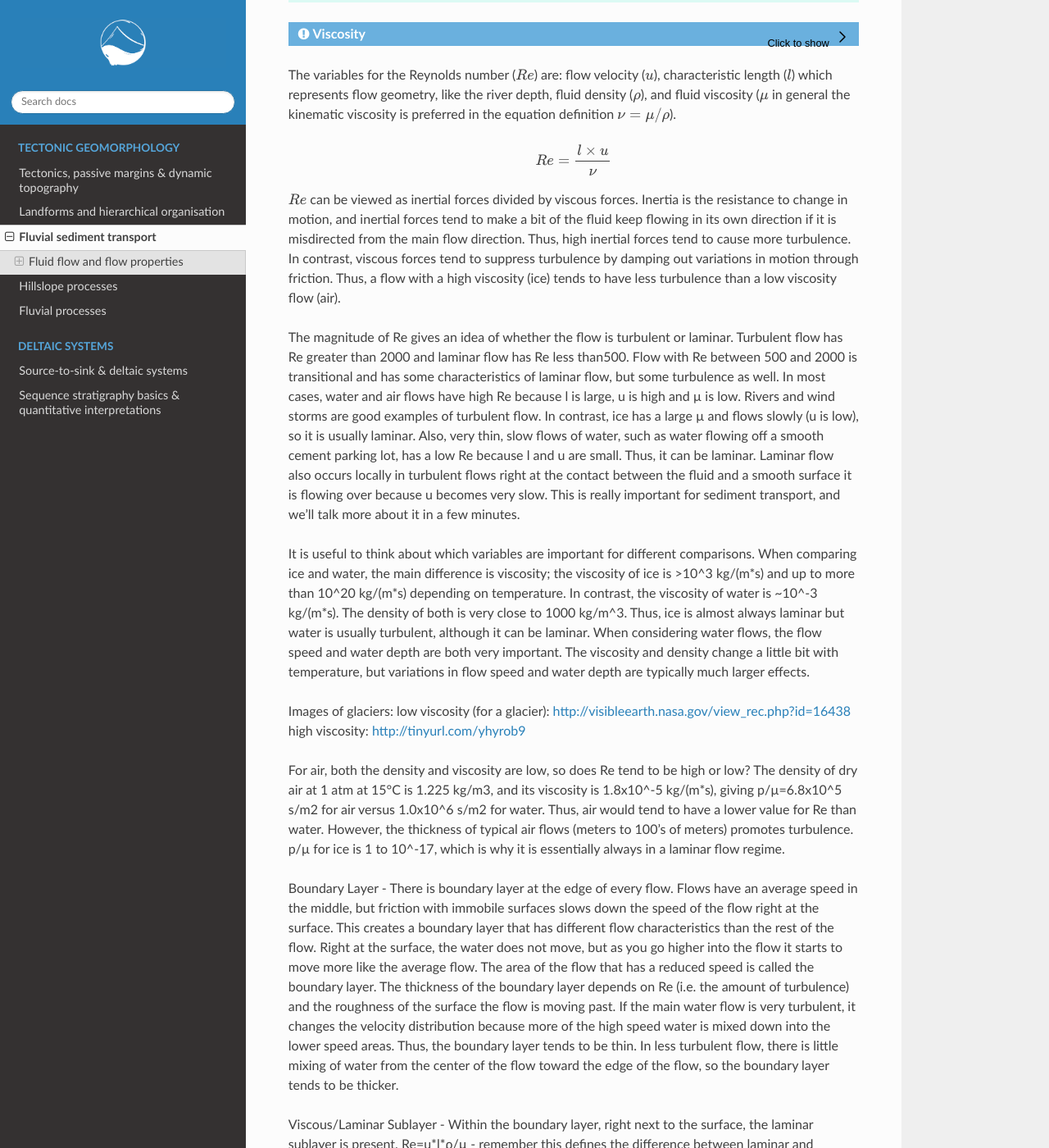
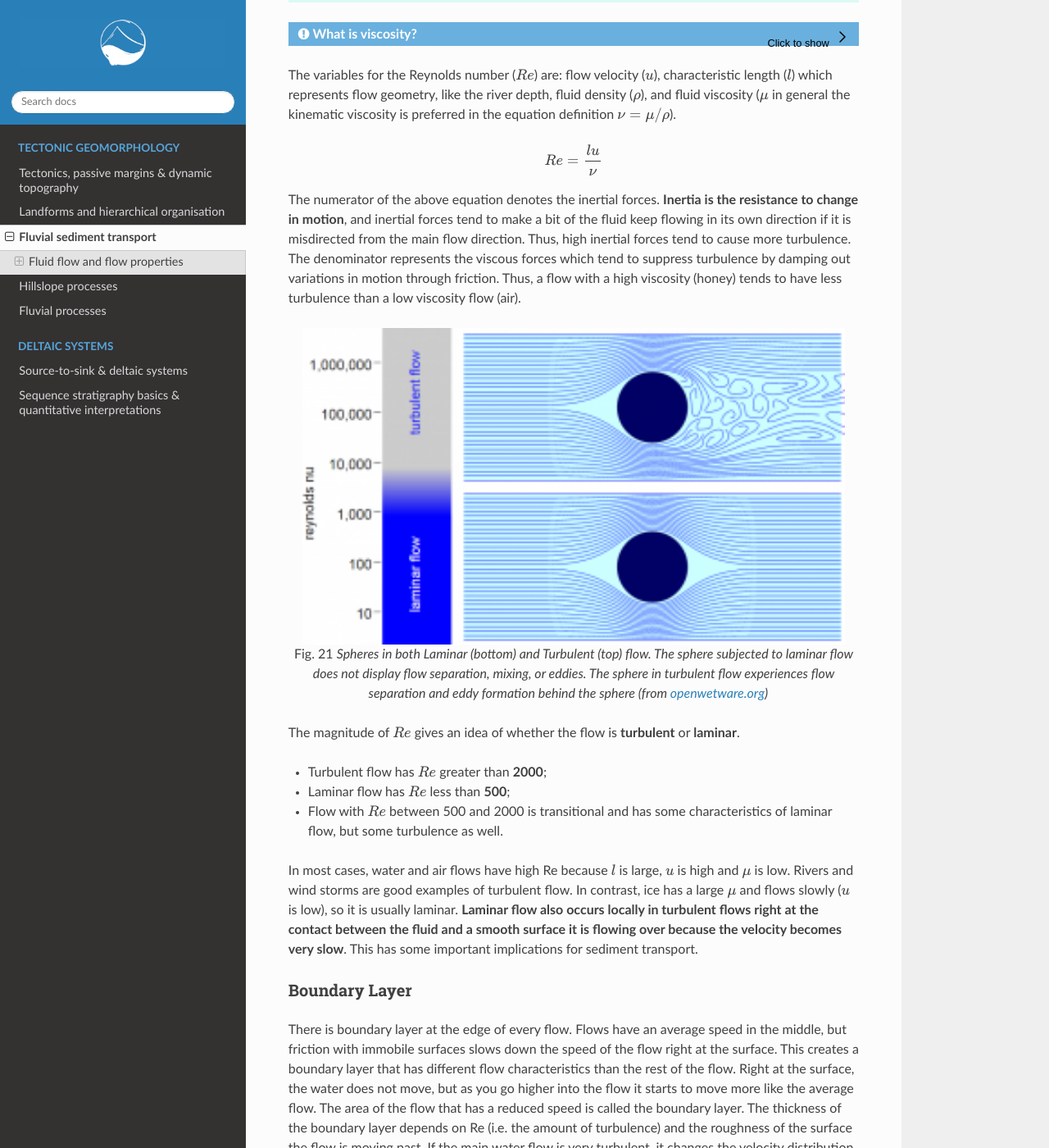
Before and after one commit to TristanSalles/EarthSurface, a Sphinx documentation site: the page built from docs/sedtransport.rst, in a window 1280 px wide and 1400 px high, scrolled down 1710 px. Shown: the whole window at 82% size. Built offline with Sphinx 7.4.7 and the Read the Docs theme 2.0.0, drawn with Linux system fonts in a browser that asks for light colours; the version number could not be read and is left out; some of the changed text lies outside the part shown.

Commit message:
add content

```diff
--- a/docs/sedtransport.rst
+++ b/docs/sedtransport.rst
@@ -25,7 +25,7 @@ Fluid flow and flow properties
 -------------------------------
 
 .. note::
-  This section is based on the lecture by Dawn Sumner from UC Davies: `**Walther's Law and Fluid Flow** <http://dawnssedstrat.blogspot.com/2011/01/lecture-2-walthers-law-and-fluid-flow.html>`_.
+  This section is based on the lecture by Dawn Sumner from UC Davies: `Walther's Law and Fluid Flow <http://dawnssedstrat.blogspot.com/2011/01/lecture-2-walthers-law-and-fluid-flow.html>`_.
 
 
 Flow types
@@ -58,31 +58,42 @@ Reynolds Number
 
   The **Reynolds number** predicts the extent of turbulence in a fluid based on how fast the fluid is flowing, the geometry of the flow (how deep and wide it is, *etc.*), and the density and viscosity the of the fluid. The number is **dimensionless** and represents the ratio between **fluid inertial forces** and **fluid viscous forces**.
 
-..  admonition:: Viscosity
+..  admonition:: What is viscosity?
     :class: toggle, note
 
-    Viscosity is a measure of the resistance of a material to flow, *i.e.* how **thick** and easily deformed it is. Viscosity is sort-of like the amount of friction within a substance. Walking through air is easy, because there is not much friction between air molecules. Air has a low viscosity. Swimming is more difficult because the water drags on your body. This is due to the **friction** between adjacent water molecules, *i.e.* higher viscosity.
+    Viscosity is a measure of the resistance of a material to flow, *i.e.* how **thick** and easily deformed it is. Viscosity is sort-of like the amount of friction within a substance. Walking through air is easy, because there is not much friction between air molecules. Air has a low viscosity. Swimming is more difficult because the water drags on your body. This is due to the **friction** between adjacent water molecules, *i.e.* higher viscosity. The viscosity of ice is > :math:`10^3` kg/(m*s) and up to more than :math:`10^20` kg/(m*s) depending on temperature. In contrast, the viscosity of water is approx. :math:`10^{-3}` kg/(m*s).
 
 The variables for the Reynolds number (:math:`Re`) are: flow velocity (:math:`u`), characteristic length (:math:`l`) which represents flow geometry, like the river depth, fluid density (:math:`\rho`), and fluid viscosity (:math:`\mu` in general the kinematic viscosity is preferred in the equation definition :math:`\nu=\mu / \rho`).
 
 .. math::
 
-   Re = \frac{ l \times u}{\nu}
+   Re = \frac{ l u}{\nu}
 
 
-:math:`Re` can be viewed as inertial forces divided by viscous forces. Inertia is the resistance to change in motion, and inertial forces tend to make a bit of the fluid keep flowing in its own direction if it is misdirected from the main flow direction. Thus, high inertial forces tend to cause more turbulence. In contrast, viscous forces tend to suppress turbulence by damping out variations in motion through friction. Thus, a flow with a high viscosity (ice) tends to have less turbulence than a low viscosity flow (air).
+The numerator of the above equation denotes the inertial forces. **Inertia is the resistance to change in motion**, and inertial forces tend to make a bit of the fluid keep flowing in its own direction if it is misdirected from the main flow direction. Thus, high inertial forces tend to cause more turbulence. The denominator represents the viscous forces which tend to suppress turbulence by damping out variations in motion through friction. Thus, a flow with a high viscosity (honey) tends to have less turbulence than a low viscosity flow (air).
 
-The magnitude of Re gives an idea of whether the flow is turbulent or laminar. Turbulent flow has Re greater than 2000 and laminar flow has Re less than500. Flow with Re between 500 and 2000 is transitional and has some characteristics of laminar flow, but some turbulence as well. In most cases, water and air flows have high Re because l is large, u is high and µ is low. Rivers and wind storms are good examples of turbulent flow. In contrast, ice has a large µ and flows slowly (u is low), so it is usually laminar. Also, very thin, slow flows of water, such as water flowing off a smooth cement parking lot, has a low Re because l and u are small. Thus, it can be laminar. Laminar flow also occurs locally in turbulent flows right at the contact between the fluid and a smooth surface it is flowing over because u becomes very slow. This is really important for sediment transport, and we'll talk more about it in a few minutes.
 
-It is useful to think about which variables are important for different comparisons. When comparing ice and water, the main difference is viscosity; the viscosity of ice is >10^3 kg/(m*s) and up to more than 10^20 kg/(m*s) depending on temperature. In contrast, the viscosity of water is ~10^-3 kg/(m*s). The density of both is very close to 1000 kg/m^3. Thus, ice is almost always laminar but water is usually turbulent, although it can be laminar. When considering water flows, the flow speed and water depth are both very important. The viscosity and density change a little bit with temperature, but variations in flow speed and water depth are typically much larger effects.
+.. figure:: images/Laminar-Turbulent_Flow.png
+   :width: 95 %
+   :alt: Laminar and Turbulent
+   :align: center
 
-Images of glaciers:
-low viscosity (for a glacier): http://visibleearth.nasa.gov/view_rec.php?id=16438
-high viscosity: http://tinyurl.com/yhyrob9
+   Spheres in both Laminar (bottom) and Turbulent (top) flow. The sphere subjected to laminar flow does not display flow separation, mixing, or eddies. The sphere in turbulent flow experiences flow separation and eddy formation behind the sphere (from `openwetware.org <https://openwetware.org/wiki/Reynolds_Number_-_Blayne_Sarazin>`_)
 
-For air, both the density and viscosity are low, so does Re tend to be high or low? The density of dry air at 1 atm at 15°C is 1.225 kg/m3, and its viscosity is 1.8x10^-5 kg/(m*s), giving p/µ=6.8x10^5 s/m2 for air versus 1.0x10^6 s/m2 for water. Thus, air would tend to have a lower value for Re than water. However, the thickness of typical air flows (meters to 100’s of meters) promotes turbulence. p/µ for ice is 1 to 10^-17, which is why it is essentially always in a laminar flow regime.
 
-Boundary Layer - There is boundary layer at the edge of every flow. Flows have an average speed in the middle, but friction with immobile surfaces slows down the speed of the flow right at the surface. This creates a boundary layer that has different flow characteristics than the rest of the flow. Right at the surface, the water does not move, but as you go higher into the flow it starts to move more like the average flow. The area of the flow that has a reduced speed is called the boundary layer. The thickness of the boundary layer depends on Re (i.e. the amount of turbulence) and the roughness of the surface the flow is moving past. If the main water flow is very turbulent, it changes the velocity distribution because more of the high speed water is mixed down into the lower speed areas. Thus, the boundary layer tends to be thin. In less turbulent flow, there is little mixing of water from the center of the flow toward the edge of the flow, so the boundary layer tends to be thicker.
+The magnitude of :math:`Re` gives an idea of whether the flow is **turbulent** or **laminar**.
+
+- Turbulent flow has :math:`Re` greater than **2000**;
+- Laminar flow has :math:`Re` less than **500**;
+- Flow with :math:`Re` between 500 and 2000 is transitional and has some characteristics of laminar flow, but some turbulence as well.
+
+In most cases, water and air flows have high Re because :math:`l` is large, :math:`u` is high and :math:`\mu` is low. Rivers and wind storms are good examples of turbulent flow. In contrast, ice has a large :math:`\mu` and flows slowly (:math:`u` is low), so it is usually laminar. **Laminar flow also occurs locally in turbulent flows right at the contact between the fluid and a smooth surface it is flowing over because the velocity becomes very slow**. This has some important implications for sediment transport.
+
+
+Boundary Layer
+************************************************
+
+There is boundary layer at the edge of every flow. Flows have an average speed in the middle, but friction with immobile surfaces slows down the speed of the flow right at the surface. This creates a boundary layer that has different flow characteristics than the rest of the flow. Right at the surface, the water does not move, but as you go higher into the flow it starts to move more like the average flow. The area of the flow that has a reduced speed is called the boundary layer. The thickness of the boundary layer depends on Re (i.e. the amount of turbulence) and the roughness of the surface the flow is moving past. If the main water flow is very turbulent, it changes the velocity distribution because more of the high speed water is mixed down into the lower speed areas. Thus, the boundary layer tends to be thin. In less turbulent flow, there is little mixing of water from the center of the flow toward the edge of the flow, so the boundary layer tends to be thicker.
 
 Viscous/Laminar Sublayer - Within the boundary layer, right next to the surface, the laminar sublayer is present. Re=u*l*ρ/µ - remember this defines the difference between laminar and turbulent flow. Because u (water speed) is very low at the base of the boundary layer, the Re is low there and the flow is laminar. The laminar flow part of the boundary layer is called the viscous or laminar sublayer, “viscous” because the viscous effects are more important than the inertial effects. (The fluid is NOT more viscous here.) Farther up in the flow, u is higher, so the flow is typically turbulent. If grains do not extend above the top of this layer, they do not “see” much turbulence, and they are less likely to be transported. If they do stick up beyond the viscous sublayer because the viscous sublayer is thin or the grains are large, the grains feel the force of the turbulent flow.
 
```
Also changed, not shown: docs/images/Laminar-Turbulent_Flow.png (added).
